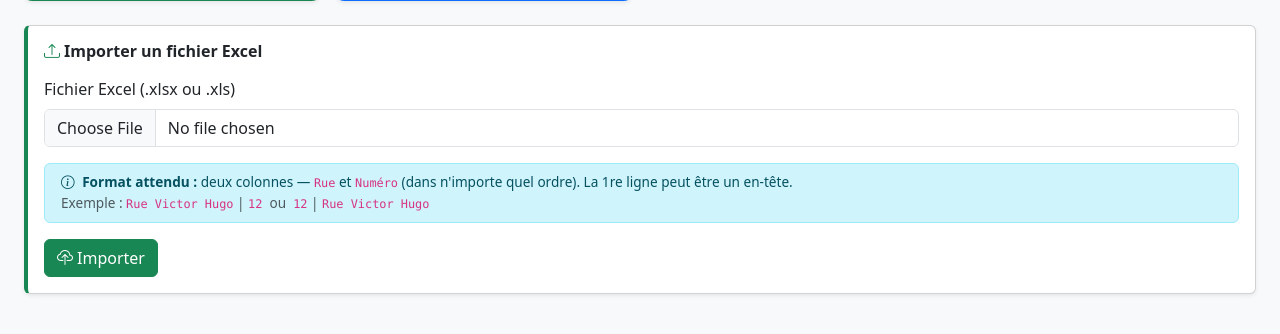
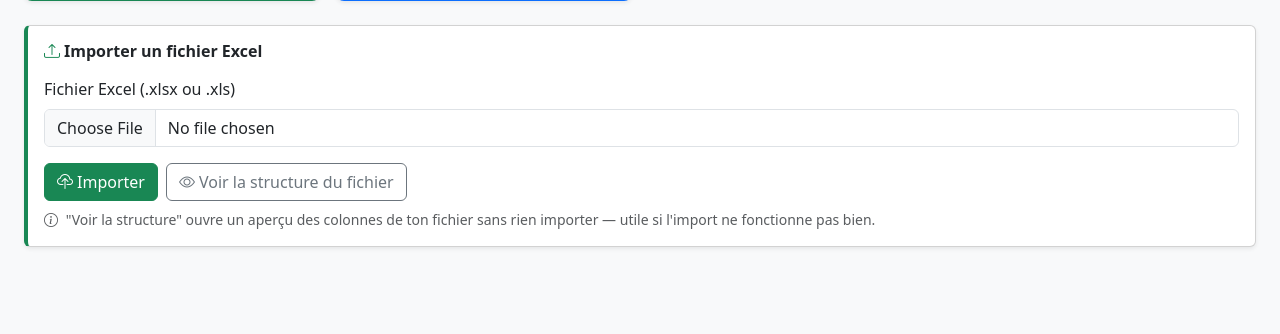
Before and after one commit to heikelb/instagram-agent-playwright, a Flask app: page /import in a window 1280 px wide. Shown: the part 241-575 px from the top of the page. Run offline with Flask 3, Linux system fonts and the light colour scheme; a user stored in the database is signed in; data that the repository does not hold is empty; some libraries are stand-ins or nearby versions.

Commit message:
fix: parsing Excel robuste + outil diagnostic structure fichier
- cell_str() gère CellRichText, int/float, bool et tous types openpyxl
- Détection de colonnes par CONTENU (score sur 30 lignes) : cherche les
  préfixes de voie (Rue, Avenue, Bd...) et les numéros courts
- Header détecté uniquement si cellule = mot-clé exact
- Message de succès indique quelles colonnes ont été détectées (col X=Rue)
- Route /import/structure : dump des 15 premières lignes avec type Python
  de chaque cellule, s'ouvre dans un nouvel onglet sans rien importer
- Bouton "Voir la structure" sur la page Import pour diagnostiquer

https://claude.ai/code/session_01GnQkZeSjQ9j5jc25rsjYcj

```diff
--- a/app.py
+++ b/app.py
@@ -766,62 +766,107 @@ def importer_fichier():
             tmp.close()
             wb = load_workbook(tmp.name, data_only=True)
             _os.unlink(tmp.name)
-            ws = wb.active
+            ws = wb.worksheets[0]
+
+            def cell_str(c):
+                """Convertit n'importe quelle valeur openpyxl en string propre."""
+                if c is None:
+                    return ""
+                # CellRichText ou objet itérable non-string
+                if hasattr(c, '__iter__') and not isinstance(c, str):
+                    try:
+                        return "".join(
+                            getattr(part, 'text', str(part)) for part in c
+                        ).strip()
+                    except Exception:
+                        pass
+                if isinstance(c, bool):
+                    return ""
+                if isinstance(c, float):
+                    return str(int(c)) if c.is_integer() else str(c)
+                if isinstance(c, int):
+                    return str(c)
+                return str(c).strip()
 
             # Lire toutes les lignes non-vides
             all_rows = [
-                [str(c).strip() if c is not None else "" for c in row]
+                [cell_str(c) for c in row]
                 for row in ws.iter_rows(min_row=1, values_only=True)
-                if any(c is not None and str(c).strip() for c in row)
+                if any(c is not None for c in row)
             ]
+            all_rows = [r for r in all_rows if any(v for v in r)]
 
             if not all_rows:
                 flash("Le fichier est vide.", "warning")
                 return redirect(url_for("importer_fichier"))
 
-            # Détecter l'en-tête : la 1re cellule est EXACTEMENT un mot-clé connu
-            # (pas de substring — "Rue Victor Hugo" ne doit PAS être traité comme header)
-            HEADER_EXACT = {"rue", "adresse", "voie", "libelle", "libellé", "street",
-                            "num", "n°", "no", "porte", "numero", "numéro", "n° porte",
-                            "numéro de porte", "code", "nom de voie"}
-            first_cell_low = all_rows[0][0].lower() if all_rows[0] else ""
-            has_header = first_cell_low in HEADER_EXACT
+            n_cols = max(len(r) for r in all_rows)
+
+            # ── Détecter en-tête ────────────────────────────────────────────
+            HEADER_KW = {"rue", "adresse", "voie", "libelle", "libellé", "street",
+                         "num", "n°", "no", "porte", "numero", "numéro", "code",
+                         "nom de voie", "type voie", "type de voie", "libellé voie"}
+            first_low = all_rows[0][0].lower().strip() if all_rows[0] else ""
+            has_header = first_low in HEADER_KW
 
             header_row = all_rows[0] if has_header else None
             data_rows  = all_rows[1:] if has_header else all_rows
 
-            # Déterminer les colonnes rue et numéro
-            col_rue, col_num = 0, 1  # valeurs par défaut
+            if not data_rows:
+                flash("Aucune donnée trouvée dans le fichier.", "warning")
+                return redirect(url_for("importer_fichier"))
 
+            # ── Détecter colonnes par CONTENU (analyse des 30 premières lignes) ──
+            PREFIXES_RUE = (
+                "rue ", "avenue ", "av ", "av. ", "boulevard ", "bd ", "bd.",
+                "chemin ", "impasse ", "allée ", "allee ", "passage ", "place ",
+                "route ", "voie ", "résidence ", "residence ", "cité ", "cite ",
+                "square ", "villa ", "domaine ", "lot ", "lieu-dit",
+            )
+            scores_rue = [0] * n_cols
+            scores_num = [0] * n_cols
+
+            for row in data_rows[:30]:
+                for j in range(min(n_cols, len(row))):
+                    v = row[j]
+                    if not v:
+                        continue
+                    vl = v.lower()
+                    # Score rue : commence par un préfixe de voie
+                    if any(vl.startswith(p) for p in PREFIXES_RUE):
+                        scores_rue[j] += 4
+                    elif " " in v and not v[0].isdigit() and "/" not in v and len(v) > 5:
+                        scores_rue[j] += 1
+                    # Score numéro : court, commence par chiffre, pas de /
+                    if "/" not in v and re.match(r'^\d{1,4}\w{0,3}$', v):
+                        scores_num[j] += 4
+                    elif re.match(r'^\d+$', v) and len(v) <= 4:
+                        scores_num[j] += 2
+
+            # Priorité : header d'abord, contenu ensuite
+            col_rue = col_num = None
             if has_header and header_row:
-                # Chercher les colonnes par nom d'en-tête
                 for j, c in enumerate(header_row):
-                    c_low = c.lower()
-                    if any(w in c_low for w in ("rue", "adresse", "voie", "libelle", "libellé", "nom")):
+                    cl = c.lower()
+                    if col_rue is None and any(w in cl for w in ("rue", "voie", "libelle", "libellé", "adresse", "nom")):
                         col_rue = j
-                    elif any(w in c_low for w in ("num", "n°", "porte", "no")):
+                    if col_num is None and any(w in cl for w in ("num", "n°", "porte", "numéro", "numero")):
                         col_num = j
-            elif data_rows:
-                # Détecter par le contenu de la 1re ligne de données
-                r = data_rows[0]
-                if len(r) >= 2 and r[0] and r[1]:
-                    # Si col0 commence par un chiffre → c'est le numéro
-                    if r[0] and r[0][0].isdigit():
-                        col_num, col_rue = 0, 1
-                    else:
-                        col_rue, col_num = 0, 1
 
+            # Fallback : colonnes détectées par contenu
+            if col_rue is None:
+                col_rue = max(range(n_cols), key=lambda j: scores_rue[j])
+            if col_num is None:
+                candidates = [j for j in range(n_cols) if j != col_rue]
+                col_num = max(candidates, key=lambda j: scores_num[j]) if candidates else (1 if col_rue == 0 else 0)
+
+            # ── Importer ────────────────────────────────────────────────────
             nb_ok = nb_skip = 0
             for cells in data_rows:
                 rue_val = cells[col_rue] if col_rue < len(cells) else ""
                 num_val = cells[col_num] if col_num < len(cells) else ""
-                # Complément : 3e colonne utile (différente de rue et num)
-                comp_val = next(
-                    (cells[j] for j in range(len(cells)) if j not in (col_rue, col_num) and cells[j]),
-                    None
-                ) if len(cells) > 2 else None
 
-                # Cas colonne unique : "12 Rue Victor Hugo"
+                # Cas colonne unique "12 Rue Victor Hugo"
                 if not num_val and rue_val:
                     m = re.match(r'^(\d+\w*)\s+(.+)$', rue_val)
                     if m:
@@ -831,11 +876,16 @@ def importer_fichier():
                     nb_skip += 1
                     continue
 
-                db.session.add(AdresseImportee(rue=rue_val, numero=num_val, complement=comp_val))
+                db.session.add(AdresseImportee(rue=rue_val, numero=num_val))
                 nb_ok += 1
 
             db.session.commit()
-            flash(f"{nb_ok} adresses importées avec succès ({nb_skip} lignes ignorées).", "success")
+            flash(
+                f"{nb_ok} adresses importées "
+                f"(colonnes détectées : col {col_rue+1}=Rue, col {col_num+1}=Numéro). "
+                f"{nb_skip} lignes ignorées.",
+                "success"
+            )
             return redirect(url_for("importer_fichier"))
 
         except Exception as exc:
@@ -851,6 +901,51 @@ def importer_fichier():
         .all()
     )
     return render_template("import.html", nb_adresses=nb_adresses, nb_rues=len(rues), rues=rues)
+
+
+@app.route("/import/structure", methods=["POST"])
+@login_required
+def structure_fichier():
+    """Affiche les premières lignes brutes du fichier pour diagnostiquer le format."""
+    fichier = request.files.get("fichier")
+    if not fichier:
+        return "Aucun fichier", 400
+    try:
+        from openpyxl import load_workbook
+        import tempfile, os as _os
+        tmp = tempfile.NamedTemporaryFile(delete=False, suffix=".xlsx")
+        fichier.save(tmp.name)
+        tmp.close()
+        wb = load_workbook(tmp.name, data_only=True)
+        _os.unlink(tmp.name)
+        ws = wb.worksheets[0]
+
+        html = """<html><head><meta charset="utf-8">
+        <style>body{font-family:monospace;font-size:13px;padding:20px}
+        table{border-collapse:collapse}td,th{border:1px solid #ccc;padding:4px 8px;max-width:200px;overflow:hidden;text-overflow:ellipsis;white-space:nowrap}
+        th{background:#eee}.row-num{color:#999;font-size:11px}.type{color:#07c;font-size:10px}</style>
+        </head><body>
+        <h3>Structure du fichier (15 premières lignes)</h3>
+        <p>Chaque cellule montre : <strong>valeur</strong> <span style="color:#07c">type Python</span></p>
+        <table><tr><th>#</th>"""
+
+        first_row = next(ws.iter_rows(min_row=1, max_row=1, values_only=True), [])
+        for j in range(len(first_row)):
+            html += f"<th>Col {j+1}</th>"
+        html += "</tr>"
+
+        for i, row in enumerate(ws.iter_rows(min_row=1, max_row=15, values_only=True)):
+            html += f"<tr><td class='row-num'>{i+1}</td>"
+            for c in row:
+                typ = type(c).__name__
+                val = str(c)[:60] if c is not None else "(vide)"
+                html += f"<td>{val}<br><span class='type'>{typ}</span></td>"
+            html += "</tr>"
+
+        html += "</table></body></html>"
+        return html
+    except Exception as e:
+        return f"Erreur : {e}", 500
 
 
 @app.route("/import/effacer", methods=["POST"])
--- a/templates/import.html
+++ b/templates/import.html
@@ -66,29 +66,34 @@
     <h6 class="fw-bold mb-3">
       <i class="bi bi-upload me-1 text-success"></i>{% if nb_adresses > 0 %}Remplacer / compléter le fichier{% else %}Importer un fichier Excel{% endif %}
     </h6>
-    <form action="{{ url_for('importer_fichier') }}" method="POST" enctype="multipart/form-data">
+
     <div class="mb-3">
       <label for="fichier" class="form-label">Fichier Excel (.xlsx ou .xls)</label>
       <input class="form-control" type="file" id="fichier" name="fichier"
-               accept=".xlsx,.xls" required>
+             accept=".xlsx,.xls" required
+             onchange="document.getElementById('fichier2').files = this.files">
     </div>
 
-      <div class="alert alert-info py-2 mb-3" style="font-size:.85rem;">
-        <i class="bi bi-info-circle me-1"></i>
-        <strong>Format attendu :</strong> deux colonnes —
-        <code>Rue</code> et <code>Numéro</code> (dans n'importe quel ordre).
-        La 1re ligne peut être un en-tête.<br>
-        <span class="text-muted">
-          Exemple : <code>Rue Victor Hugo</code> | <code>12</code>
-          &nbsp;ou&nbsp;
-          <code>12</code> | <code>Rue Victor Hugo</code>
-        </span>
-      </div>
-
-      <button type="submit" class="btn btn-success">
+    <div class="d-flex gap-2 flex-wrap">
+      <form action="{{ url_for('importer_fichier') }}" method="POST" enctype="multipart/form-data" id="form-import">
+        <input type="file" name="fichier" id="fichier2" accept=".xlsx,.xls" style="display:none">
+        <button type="submit" class="btn btn-success" onclick="syncFile()">
           <i class="bi bi-cloud-upload me-1"></i>Importer
         </button>
       </form>
+
+      <form action="{{ url_for('structure_fichier') }}" method="POST" enctype="multipart/form-data" target="_blank" id="form-structure">
+        <input type="file" name="fichier" id="fichier3" accept=".xlsx,.xls" style="display:none">
+        <button type="button" class="btn btn-outline-secondary" onclick="syncAndDiag()">
+          <i class="bi bi-eye me-1"></i>Voir la structure du fichier
+        </button>
+      </form>
+    </div>
+
+    <div class="form-text mt-2">
+      <i class="bi bi-info-circle me-1"></i>
+      "Voir la structure" ouvre un aperçu des colonnes de ton fichier sans rien importer — utile si l'import ne fonctionne pas bien.
+    </div>
   </div>
 </div>
 
@@ -114,3 +119,22 @@
 {% endif %}
 
 {% endblock %}
+
+{% block scripts %}
+<script>
+function syncFile() {
+  const f = document.getElementById('fichier');
+  const dt = new DataTransfer();
+  if (f.files[0]) dt.items.add(f.files[0]);
+  document.getElementById('fichier2').files = dt.files;
+}
+function syncAndDiag() {
+  const f = document.getElementById('fichier');
+  if (!f.files[0]) { alert('Sélectionne un fichier d\'abord.'); return; }
+  const dt = new DataTransfer();
+  dt.items.add(f.files[0]);
+  document.getElementById('fichier3').files = dt.files;
+  document.getElementById('form-structure').submit();
+}
+</script>
+{% endblock %}
```
Lines whose indentation alone changed are shown as unchanged.
